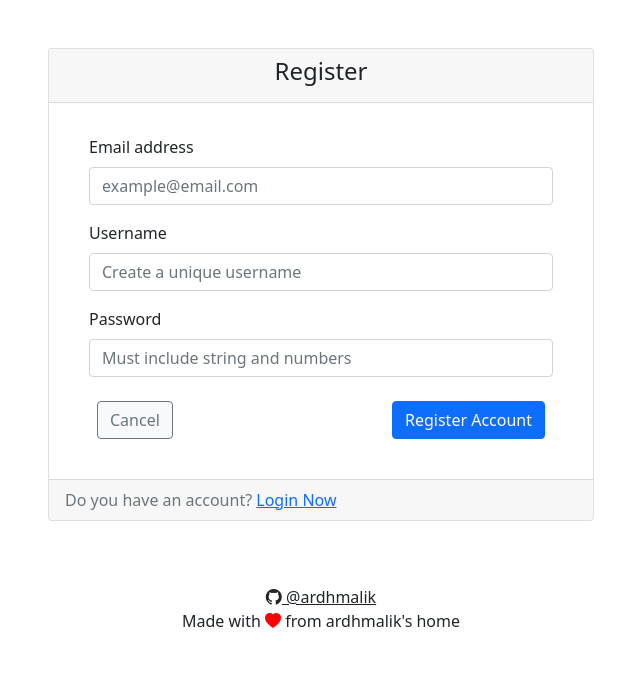
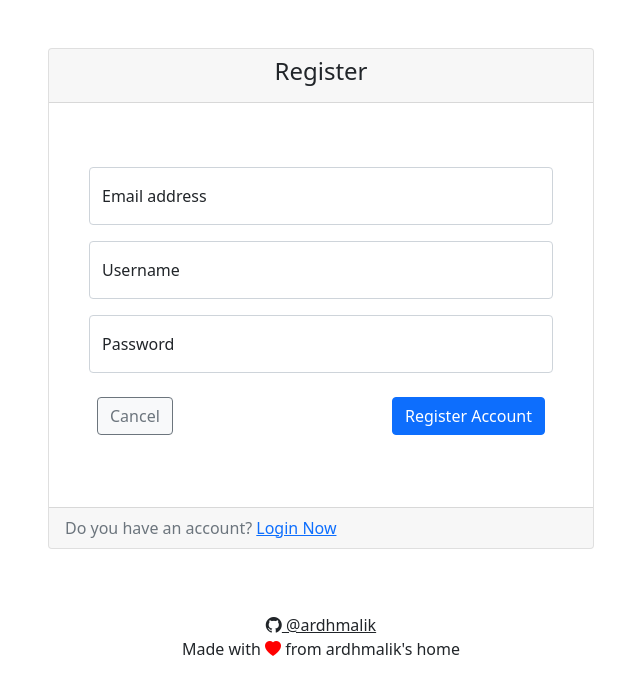
Before and after one commit to ardhmalik/mytyplan, a CodeIgniter app: page /mytyplan/auth/register in a window 1280 px wide. Shown: the top 687 px of the page, without its empty margins (319-959 px from the left). Run offline with CodeIgniter, Linux system fonts and the light colour scheme; some libraries are stand-ins or nearby versions.

Commit message:
Fixed layout form login & register

```diff
--- a/application/views/auth/register.php
+++ b/application/views/auth/register.php
@@ -8,20 +8,20 @@
                     </h4>
                 </div>
                 <div class="card-body">
-                    <form action="" method="post" class="mx-4 my-3">
-                        <div class="mb-3">
-                            <label for="email" class="form-label">Email address</label>
-                            <input type="email" class="form-control" id="email" name="email" value="<?= set_value('email') ?>" placeholder="example@email.com">
+                    <form action="" method="post" class="mx-4 my-5">
+                        <div class="mb-3 form-floating">
+                            <input type="email" class="form-control" id="email" name="email" value="<?= set_value('email') ?>" placeholder="example@email.com" required>
+                            <label for="email">Email address</label>
                             <?= form_error('email', '<span class="text-danger">', '</span>') ?>
                         </div>
-                        <div class="mb-3">
-                            <label for="username" class="form-label">Username</label>
-                            <input type="username" class="form-control" id="username" name="username" value="<?= set_value('username') ?>" placeholder="Create a unique username">
+                        <div class="mb-3 form-floating">
+                            <input type="username" class="form-control" id="username" name="username" value="<?= set_value('username') ?>" placeholder="Create a unique username" required>
+                            <label for="username">Username</label>
                             <?= form_error('username', '<span class="text-danger">', '</span>') ?>
                         </div>
-                        <div class="mb-3">
-                            <label for="password" class="form-label">Password</label>
-                            <input type="password" class="form-control" id="password" name="password" placeholder="Must include string and numbers">
+                        <div class="mb-3 form-floating">
+                            <input type="password" class="form-control" id="password" name="password" placeholder="Must include string and numbers" required>
+                            <label for="password">Password</label>
                             <?= form_error('password', '<span class="text-danger">', '</span>') ?>
                         </div>
                         <div class="d-flex bd-highlight">
```
Also changed, not shown: application/views/auth/login.php (+7 -7 lines).
